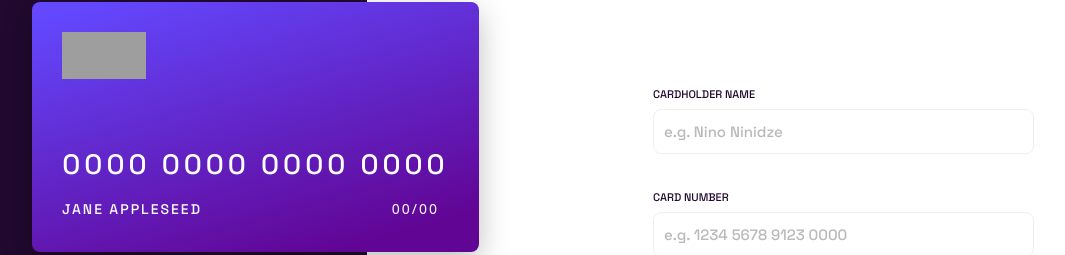
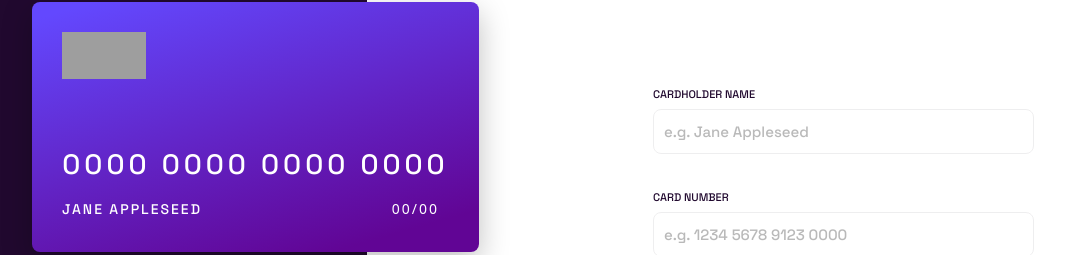
Before and after one commit to MASUR89/Midterm-homework-MS, a React (Vite) app in the folder midterm/: page / in a window 1280 px wide. Shown: the part 135-390 px from the top of the page, without its empty margins (107-1172 px from the left). Built offline with nearby package versions, Linux system fonts and the light colour scheme; grey boxes are pictures that could not be loaded.

Commit message:
error with image

```diff
--- a/midterm/src/components/Complete/Complete.tsx
+++ b/midterm/src/components/Complete/Complete.tsx
@@ -1,6 +1,6 @@
 import React from 'react';
 import './complete.css';
-import doneIcon from '../../assets/images/group9.png';
+// import doneIcon from '../../assets/images/group9.png';
 
 interface CompleteProps {
   onContinue: () => void;
@@ -10,7 +10,7 @@ function Complete({ onContinue }: CompleteProps) {
   return (
     <div className='final'>
       <div className='done-img'>
-        <img src={doneIcon} alt="Done" />
+        {/* <img src={doneIcon} alt="Done" /> */}
       </div>
       <div className="madloba">
         <div className='thankyou'>
--- a/midterm/src/components/DataEntry/Dataentry.tsx
+++ b/midterm/src/components/DataEntry/Dataentry.tsx
@@ -159,7 +159,7 @@ function Dataentry() {
                   <input
                     className={`name ${errors.name ? 'input-error' : ''}`}
                     type="text"
-                    placeholder="e.g. Nino Ninidze"
+                    placeholder="e.g. Jane Appleseed"
                     ref={nameRef}
                     onChange={handleChange}
                   />
```
Also changed, not shown: midterm/src/assets/images/Group 9.png (renamed from midterm/src/assets/images/Group9.png).
